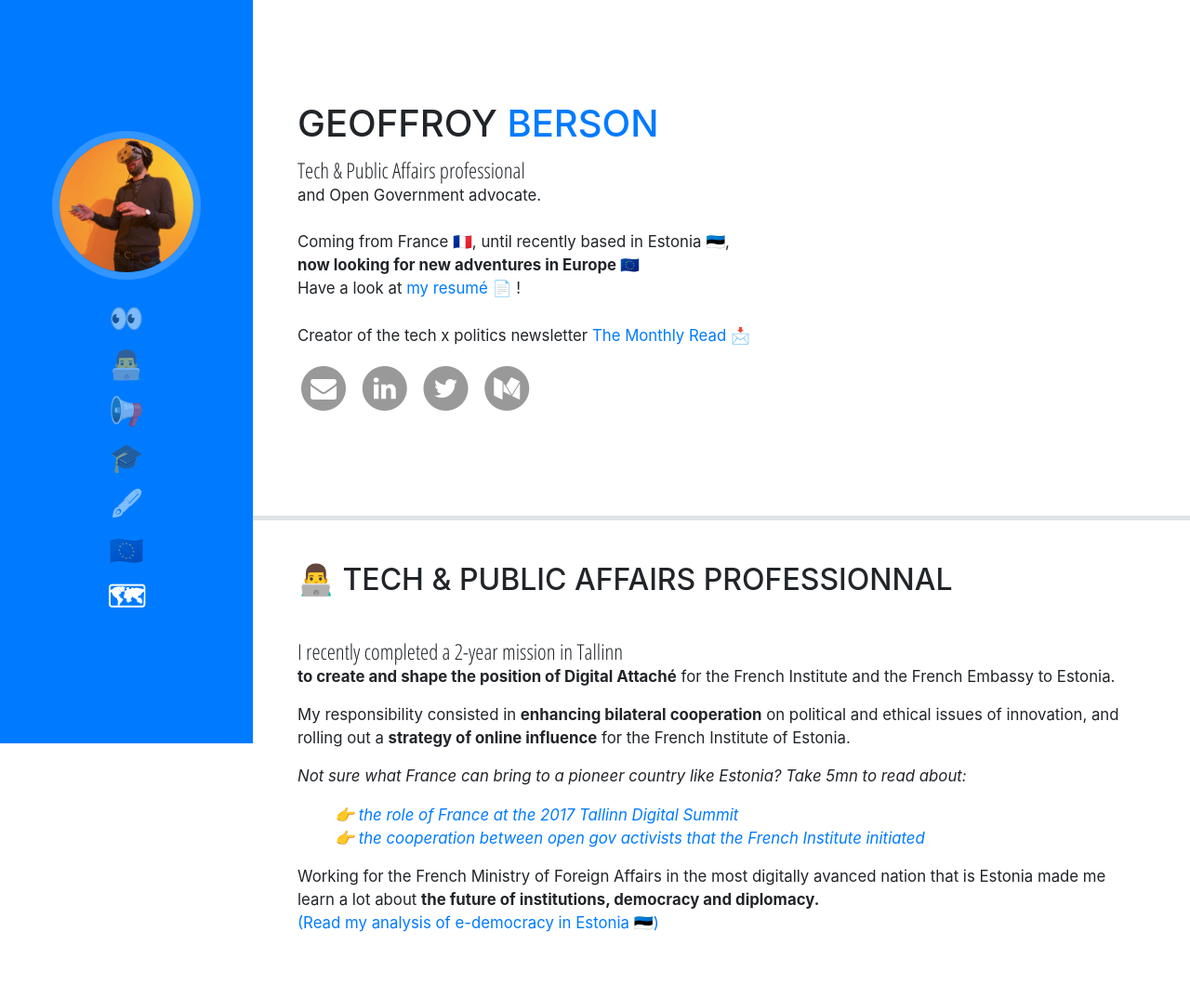
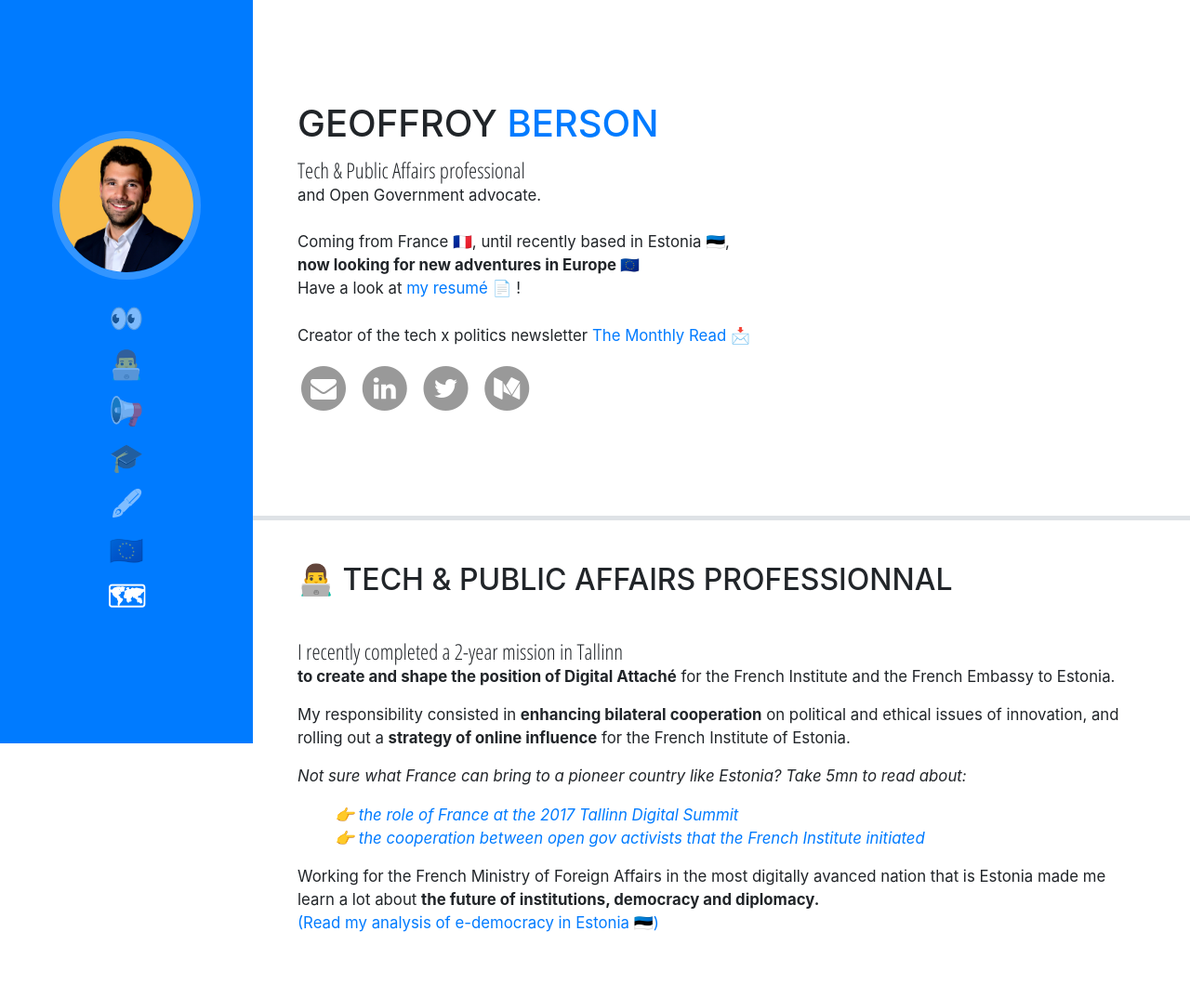
Before and after one commit to geoffrooy/homepage-2018, a website with bundled scripts: page index.html in a window 1280 px wide. Shown: the top 1073 px of the page at 93% size. Built offline with nearby package versions, Linux system fonts and the light colour scheme.

Commit message:
smll chg jan 19
img + cv

```diff
--- a/index.html
+++ b/index.html
@@ -32,7 +32,7 @@
       <a class="navbar-brand js-scroll-trigger" href="#page-top">
         <span class="d-block d-lg-none">Geoffroy Berson</span>
         <span class="d-none d-lg-block">
-          <img class="img-fluid img-profile rounded-circle mx-auto mb-2" src="img/profile2.png" alt="">
+          <img class="img-fluid img-profile rounded-circle mx-auto mb-2" src="img/profile3.png" alt="">
         </span>
       </a>
       <button class="navbar-toggler" type="button" data-toggle="collapse" data-target="#navbarSupportedContent" aria-controls="navbarSupportedContent" aria-expanded="false" aria-label="Toggle navigation">
@@ -77,7 +77,7 @@
           <br>
           <br>Coming from France 🇫🇷, until recently based in Estonia 🇪🇪,
           <br><b>now looking for new adventures in Europe 🇪🇺</b>
-          <br>Have a look at <a class="yellow" href="https://drive.google.com/file/d/1T3LRYM1Ogw405SvfYgp7RS5NQUNxZP_a/view?usp=sharing" target="_blank"> my resumé 📄</a> !
+          <br>Have a look at <a class="yellow" href="https://drive.google.com/file/d/1UEjBUpvfxdWy0RY486GyNe2dalz0nTPH/view?usp=sharing" target="_blank"> my resumé 📄</a> !
           <br>
           <br>Creator of the tech x politics newsletter <a class="yellow" href="https://mailchi.mp/aaa4390971a1/themonthlyread" target="_blank">The Monthly Read 📩</a>
           <br>
```
Also changed, not shown: img/profile3.png (added).
